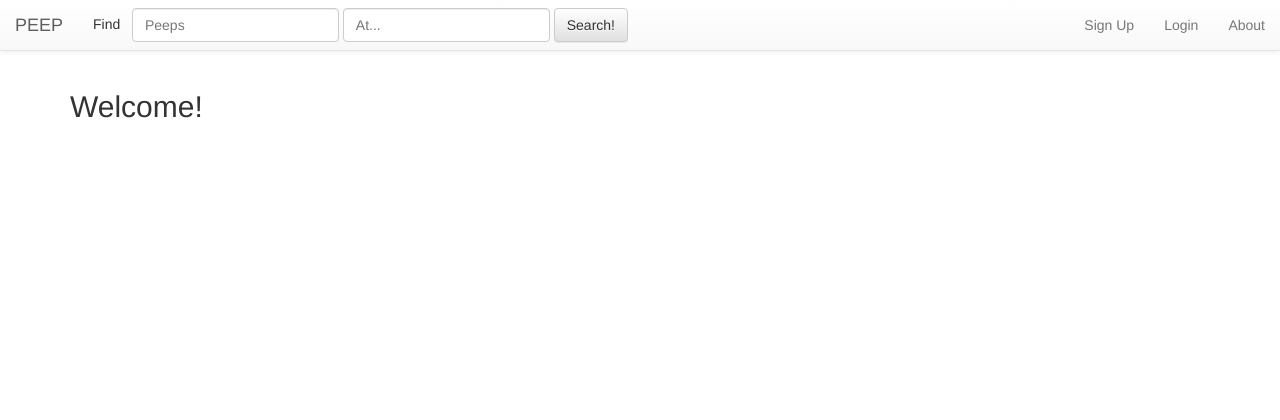
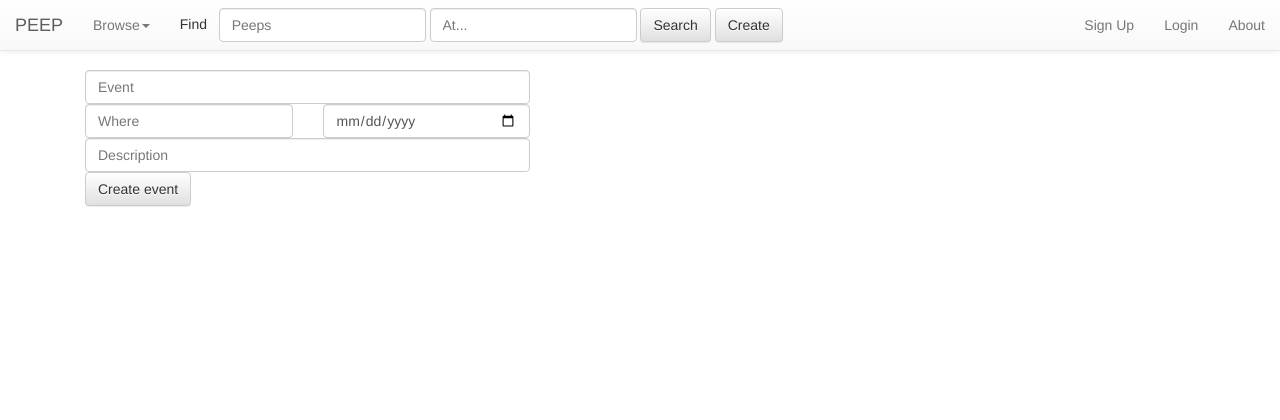
Before and after one commit to CinWu/peep, a Flask app: page /create in a window 1280 px wide. Shown: the top 420 px of the page. Run offline with Flask 2, Linux system fonts and the light colour scheme; data comes from the database, SQL or seed files in the repository; some libraries are stand-ins or nearby versions.

Commit message:
html stuff

```diff
--- a/app.py
+++ b/app.py
@@ -13,6 +13,10 @@ def home():
 @app.route("/about", methods=['GET','POST'])
 def about():
     return render_template("about.html")
+
+@app.route("/create", methods=['GET', 'POST'])
+def create():
+    return render_template("create.html")
 
 @app.route("/logout",methods=['GET','POST'])
 def logout():
--- /dev/null
+++ b/templates/.#base.html
@@ -0,0 +1 @@
+lingliang.dong@cslab1-22.2295:1430495299
--- a/templates/base.html
+++ b/templates/base.html
@@ -30,20 +30,25 @@
             <!-- Collect the nav links, forms, and other content for toggling -->
             <div class="collapse navbar-collapse" id="bs-example-navbar-collapse-1">
 	      <ul class="nav navbar-nav">
+		<li class="dropdown">
+		  <a href="#" class="dropdown-toggle" data-toggle="dropdown" role="button" aria-expanded="false">Browse<span class="caret"></span></a>
+		  <ul class="dropdown-menu" role="menu">
+		    <li><a href="#">temp</a></li>
+		    <li><a href="#">temp2</a></li>
+		  </ul>
+		</li>
 		<form class="navbar-form navbar-left" role="search">
 		  <div class="form-group">
-		    <!--<span class="label label-default">Find</span> -->
 		    Find&nbsp;&nbsp;
 		    <input type="text" class="form-control" placeholder="Peeps">
 		    <input type="text" class="form-control" placeholder="At...">
 		  </div>
-		  <button type="submit" class="btn btn-default">Search!</button>
+		  <button type="submit" class="btn btn-default">Search</button>
+		  <button type="submit" class="btn btn-default">Create</button>
 		</form>
               </ul>
               <ul class="nav navbar-nav navbar-right">
                 {% block navcompright %}
-                    <!--<li><a href="/register">Sign Up</a></li>-->
-                    <!--<li><a href="/login">Login</a></li>-->
 		{% if 'username' in session %}
 	        <a class="navbar-brand" href={{session['username']}}>{{session['username']}}</a>
 		<li><a href="/logout">Logout</a></li>
--- /dev/null
+++ b/templates/create.html
@@ -0,0 +1,40 @@
+{% extends 'base.html' %}
+
+{% block text %}
+
+<div class='column'>
+
+  <div class='col-md-10'>
+
+    <div id="create-event">
+      <form action='/create_event' method='post'>
+	<div class='row'>
+	  <div class='col-md-6'>
+	    <input type='text' class='form-control' name='event' placeholder='Event'>
+	  </div>
+	</div>
+	<div class='row'>
+	  <div class='col-md-3'>
+	    <input type='text' class='form-control' name='location' placeholder='Where'>
+	  </div>
+
+	  <div class='col-md-3'>
+	    <input type='date' class='form-control' name='time' placeholder='When'>
+	  </div>
+	</div>
+	<div class='row'>
+	  <div class='col-md-6'>
+	    <input type='text' class='form-control' name='detail' placeholder='Description'>
+	  </div>
+	</div>
+	<button type='submit' class="btn btn-default">Create event</button>
+      </form>
+
+    </div>
+  </div>
+
+</div>
+
+<script src='static/js/js.js'></script>
+
+{% endblock %}
```
Also changed, not shown: templates/home.html (+0 -32 lines), 2 other files. Lines whose indentation alone changed are shown as unchanged.
